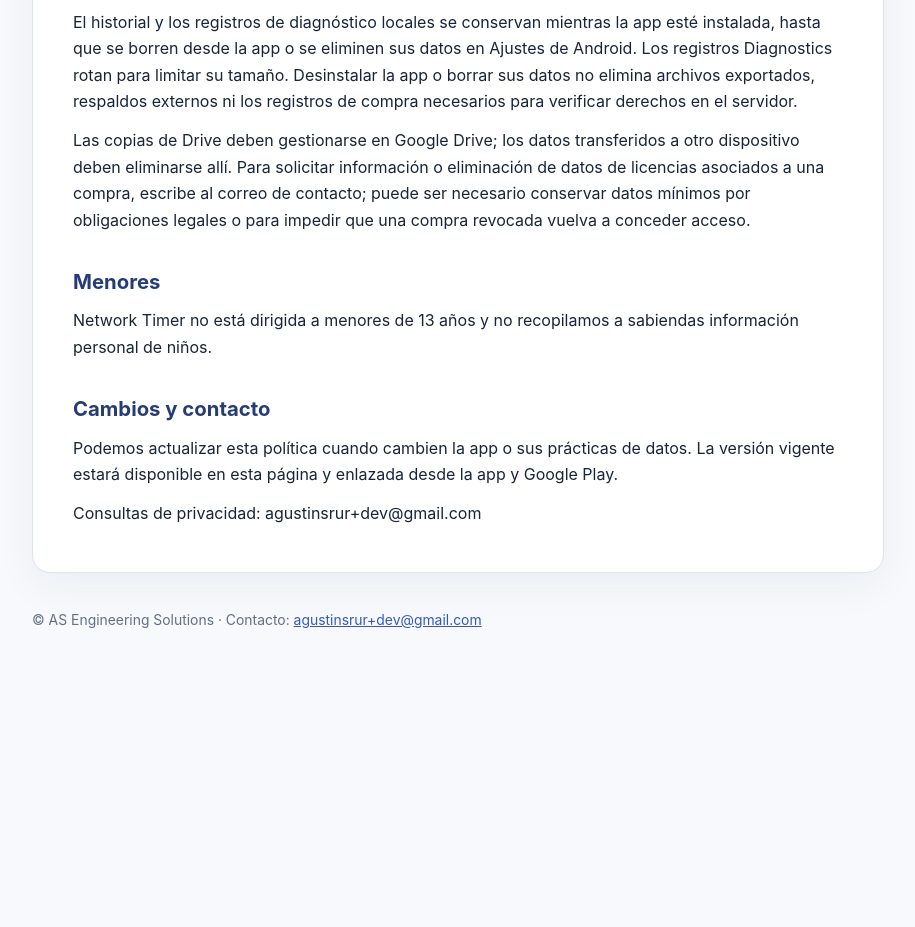
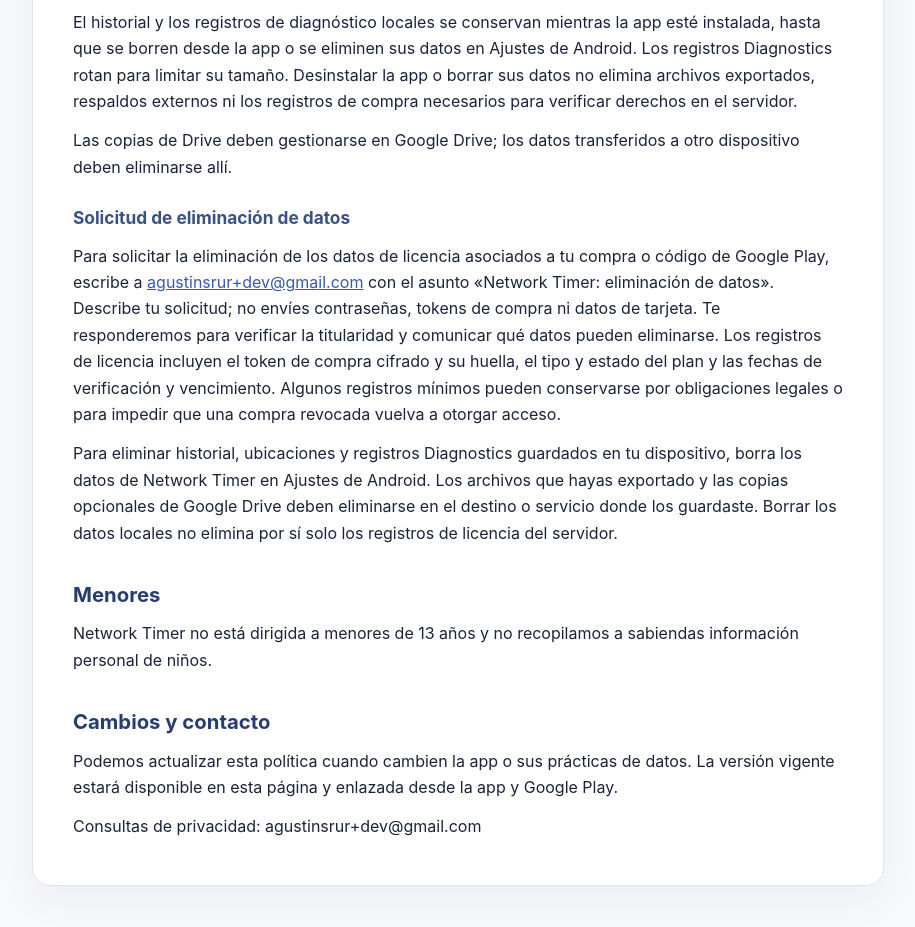
Before and after one commit to as-engineering-solutions/privacy-policies, a plain HTML site: page docs/network-timer/index.html in a window 1280 px wide. Shown: the part 2203-3130 px from the top of the page, without its empty margins (182-1097 px from the left). Before the commit the page ends 2880 px from the top, so only its background shows below. Drawn offline with Linux system fonts and the light colour scheme.

Commit message:
Explain Network Timer data deletion requests

```diff
--- a/docs/network-timer/index.html
+++ b/docs/network-timer/index.html
@@ -39,7 +39,10 @@
 <p>No vendemos ni alquilamos datos personales y no usamos redes de anuncios ni bibliotecas de perfilado publicitario. Los datos se comunican a Google para copias opcionales, facturación e integridad; a proveedores de mapas para la zona consultada; y al destino que el usuario seleccione al exportar o compartir. No existe un servidor propio de historial de red.</p>
 <h2>Conservación y eliminación</h2>
 <p>El historial y los registros de diagnóstico locales se conservan mientras la app esté instalada, hasta que se borren desde la app o se eliminen sus datos en Ajustes de Android. Los registros Diagnostics rotan para limitar su tamaño. Desinstalar la app o borrar sus datos no elimina archivos exportados, respaldos externos ni los registros de compra necesarios para verificar derechos en el servidor.</p>
-<p>Las copias de Drive deben gestionarse en Google Drive; los datos transferidos a otro dispositivo deben eliminarse allí. Para solicitar información o eliminación de datos de licencias asociados a una compra, escribe al correo de contacto; puede ser necesario conservar datos mínimos por obligaciones legales o para impedir que una compra revocada vuelva a conceder acceso.</p>
+<p>Las copias de Drive deben gestionarse en Google Drive; los datos transferidos a otro dispositivo deben eliminarse allí.</p>
+<h3 id="eliminacion-de-datos">Solicitud de eliminación de datos</h3>
+<p>Para solicitar la eliminación de los datos de licencia asociados a tu compra o código de Google Play, escribe a <a href="mailto:agustinsrur+dev@gmail.com">agustinsrur+dev@gmail.com</a> con el asunto «Network Timer: eliminación de datos». Describe tu solicitud; no envíes contraseñas, tokens de compra ni datos de tarjeta. Te responderemos para verificar la titularidad y comunicar qué datos pueden eliminarse. Los registros de licencia incluyen el token de compra cifrado y su huella, el tipo y estado del plan y las fechas de verificación y vencimiento. Algunos registros mínimos pueden conservarse por obligaciones legales o para impedir que una compra revocada vuelva a otorgar acceso.</p>
+<p>Para eliminar historial, ubicaciones y registros Diagnostics guardados en tu dispositivo, borra los datos de Network Timer en Ajustes de Android. Los archivos que hayas exportado y las copias opcionales de Google Drive deben eliminarse en el destino o servicio donde los guardaste. Borrar los datos locales no elimina por sí solo los registros de licencia del servidor.</p>
 <h2>Menores</h2>
 <p>Network Timer no está dirigida a menores de 13 años y no recopilamos a sabiendas información personal de niños.</p>
 <h2>Cambios y contacto</h2>
```
Also changed, not shown: source/network-timer.txt.
